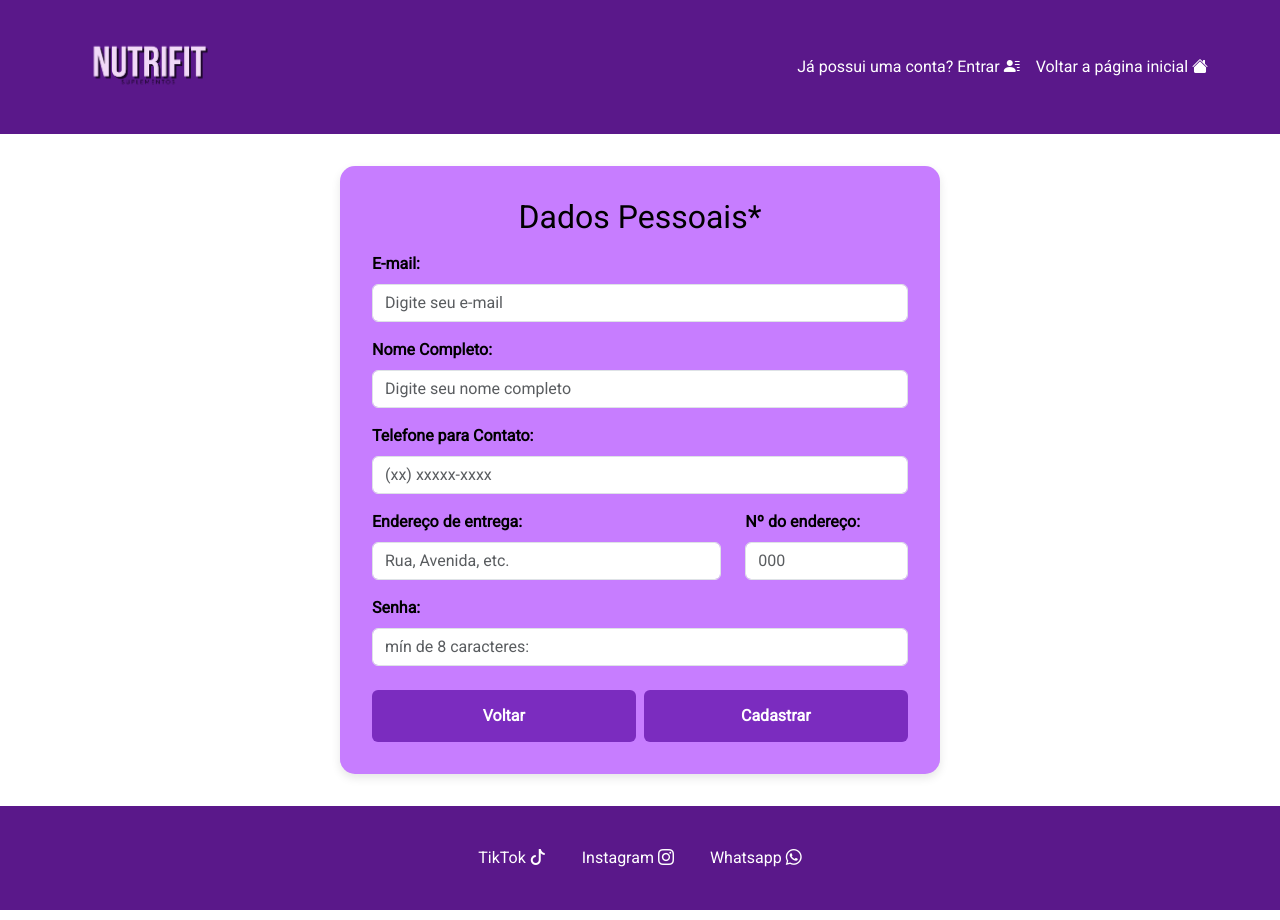
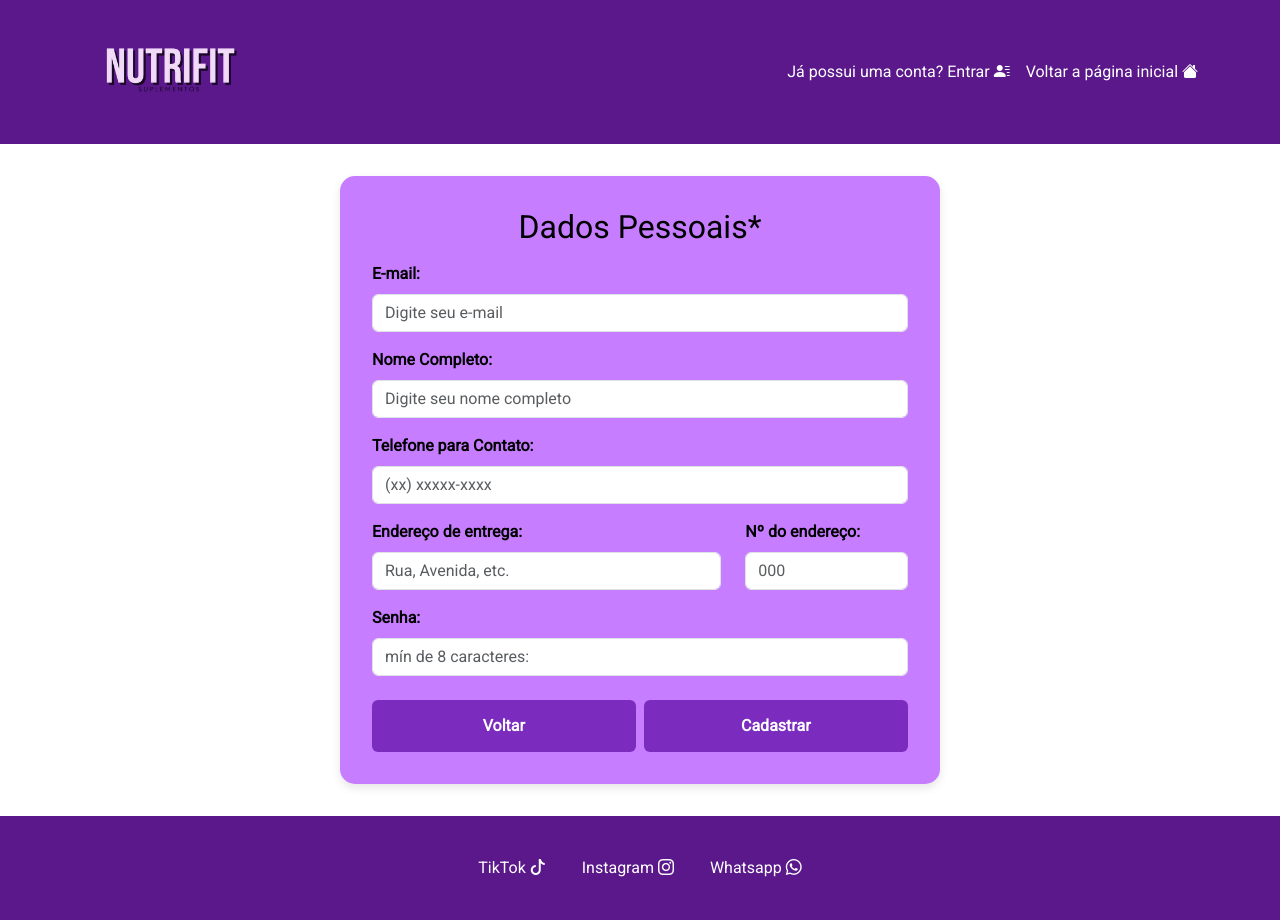
Before and after one commit to Gabriela-Severo-Christovam/NutriFit, a Flask app: page /paginacadastro in a window 1280 px wide. Run offline with Flask 3, Linux system fonts and the light colour scheme; some libraries are stand-ins or nearby versions.

Commit message:
correção footer, e css

```diff
--- a/static/styles/pagina-cadastro.css
+++ b/static/styles/pagina-cadastro.css
@@ -1,7 +1,19 @@
-body {
+html, body {
+  height: 100%;
+  margin: 0;
   font-family: 'Roboto', sans-serif;
   background-color: var(--cor-white);
   color: var(--cor-black);
+}
+
+.body__wrapper {
+  display: flex;
+  flex-direction: column;
+  min-height: 100vh;
+}
+
+main {
+  flex: 1;
 }
 
 /* //////////////////////////////////////////////////////// header  /////////////////////////////////////////////////////////////////////////*/
@@ -10,17 +22,8 @@ header {
   padding: 1rem 0;
 }
 
-.header__container {
-  display: flex;
-  justify-content: space-between;
-  align-items: center;
-  max-width: 1200px;
-  margin: auto;
-  padding: 0 2rem;
-}
-
 .header__logo-image {
-  height: 70px;
+  height: 80px;
 }
 
 .header__nav {
--- a/static/styles/pagina-produtos.css
+++ b/static/styles/pagina-produtos.css
@@ -63,13 +63,11 @@ header {
   background-color: var(--cor-accent);
   border-radius: var(--border-radius);
   padding: 1rem;
-  width: 140px;
-  text-align: center;
+  width: calc(33% - 1rem);
   transition: transform var(--transition-padrao);
 }
 
 .products__item:hover {
-    /* tamanho */
   transform: scale(1.05);
 }
 
--- a/templates/pagina-cadastro.html
+++ b/templates/pagina-cadastro.html
@@ -19,8 +19,6 @@
 
   <!-- link p css externo -->
   <link rel="stylesheet" href="/static/styles/pagina-cadastro.css" />
-
-
 
   <!-- Link interno css -->
    <link rel="stylesheet" href="/static/fonts.css">
@@ -97,7 +95,6 @@
       </section>
   </main>
 
-  <!-- colocar o whatsapp de algúem apenas p embelezar o site -->
   <footer>
     <div class="footer__container container text-center py-3">
       <a href="#" class="footer__link">TikTok <i class="bi bi-tiktok"></i></a>
--- a/templates/pagina-compras.html
+++ b/templates/pagina-compras.html
@@ -47,7 +47,6 @@
       </nav>
     </div>
   </header>
-
 
   <!--  section de detalhes do site (benefícios fictícios) -->
   <!-- alterei o nome de alguns fictícios para fazer jus ao nosso site -->
@@ -110,8 +109,7 @@
 
     </div>
 
-
-    <!-- Botão Finalizar -->
+    <!-- botão p finalizar a compra -->
     <div class="cart__footer">
       <button class="btn btn-success cart__btn">Finalizar Compra</button>
     </div>
@@ -127,5 +125,4 @@
   </footer>
 
 </body>
-
 </html>
```
Also changed, not shown: static/styles/pagina-login.css (+16 -2 lines).
